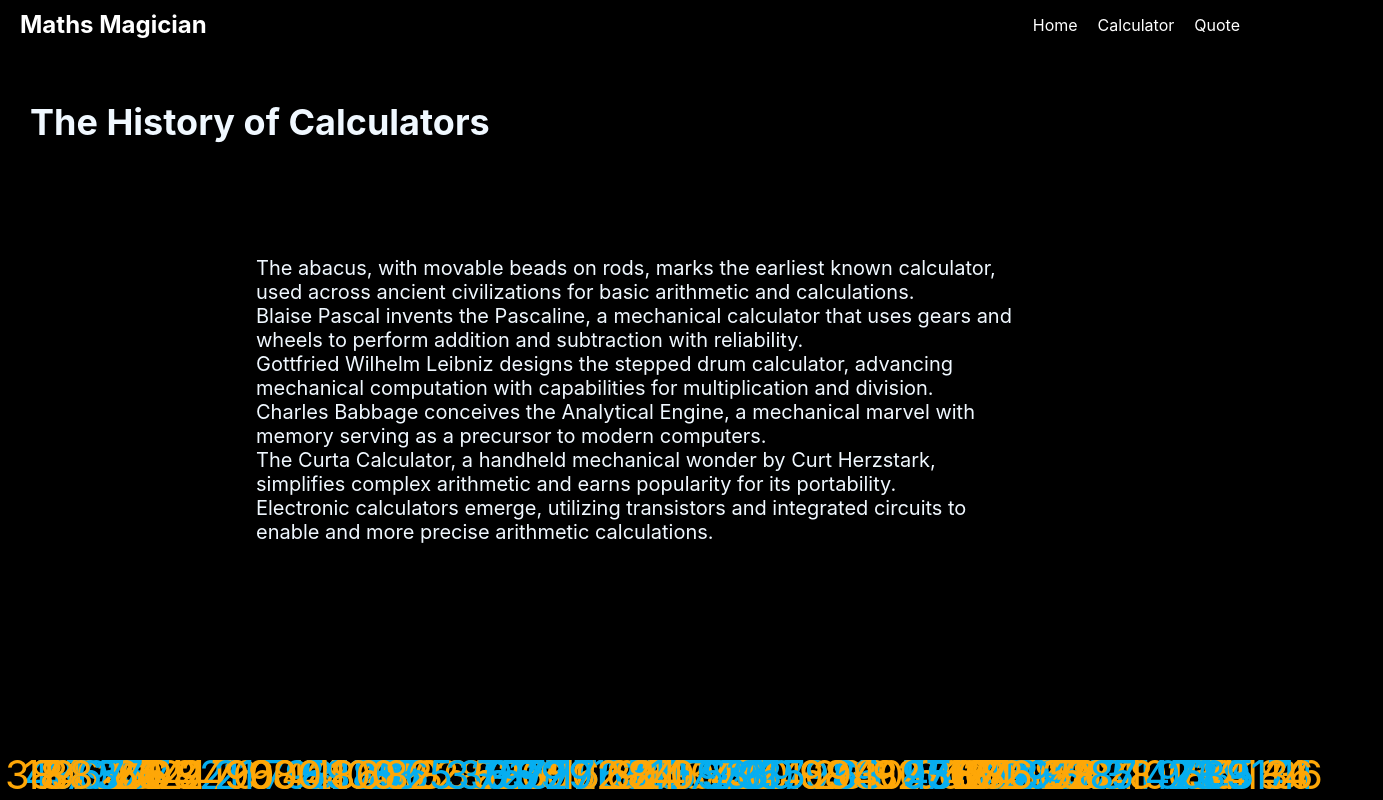
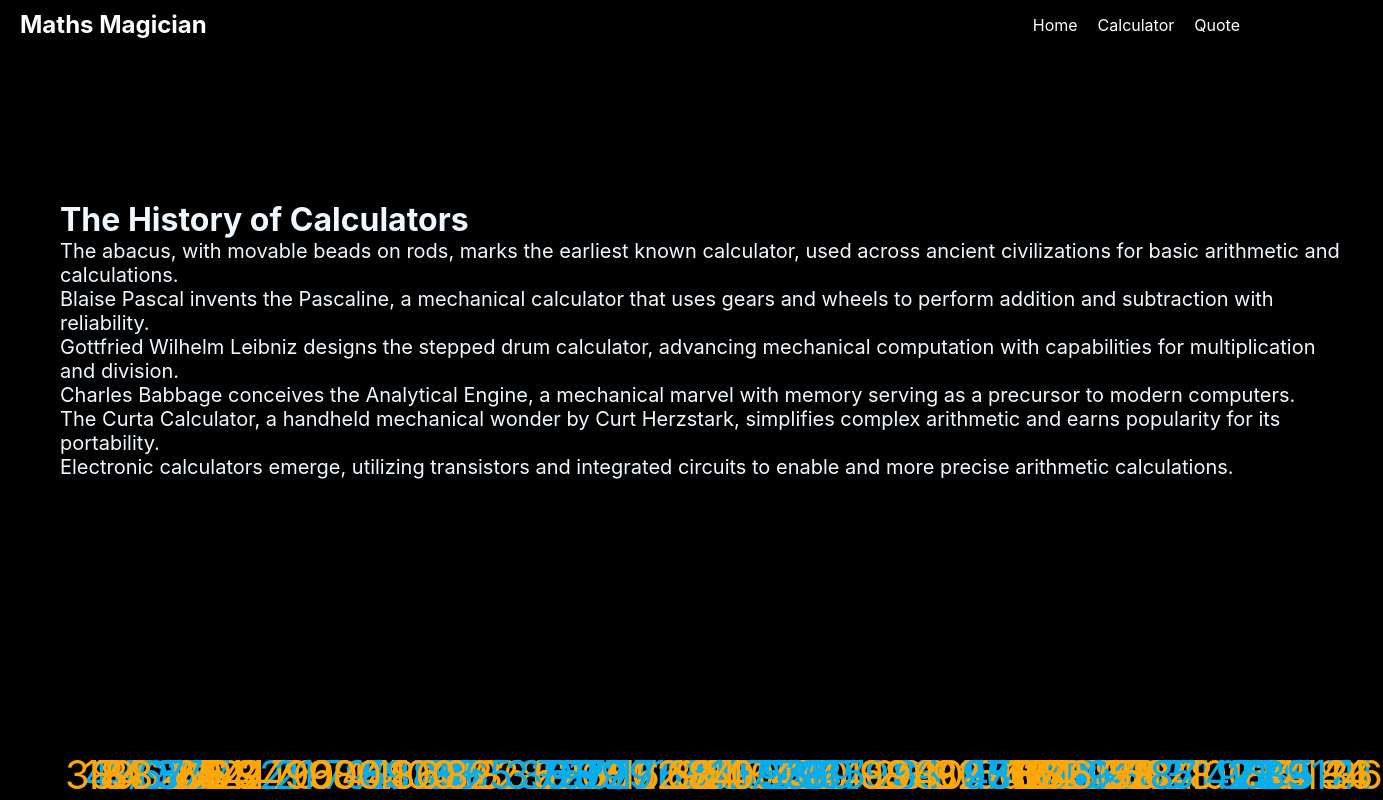
Before and after one commit to the-faizmohammad/MathsMagicians, a React (Create React App) app: page / in a window 1280 px wide. Shown: the whole page, 1383 px wide, since content can reach past the window. Built offline with nearby package versions, Linux system fonts and the light colour scheme.

Commit message:
update  styling

```diff
--- a/src/components/Calculator.css
+++ b/src/components/Calculator.css
@@ -17,7 +17,7 @@ body {
   padding: 20%;
 }
 
-.title {
+.cal-title {
   font-size: 36px;
   text-align: left;
   margin-bottom: 20px;
@@ -32,6 +32,13 @@ body {
   align-items: center;
   justify-content: center;
   height: 100%;
+}
+
+.Wrapper-cal {
+  display: flex;
+  flex-direction:row ;
+  justify-content: center;
+  gap: 3em;
 }
 
 .container {
--- a/src/spa/home.css
+++ b/src/spa/home.css
@@ -6,7 +6,7 @@ body {
   background-color: black;
 }
 
-.title {
+.home-title {
   color: aliceblue;
 }
 
@@ -25,6 +25,15 @@ body {
   color: rgb(254, 167, 7);
 }
 
+.home-container{
+  display: flex;
+  flex-direction: column;
+  position: absolute;
+  top: 200px;
+  left: 60px;
+  width: 100%;
+}
+
 .paragraph {
   color: aliceblue;
   font-size: 20px;
--- a/src/spa/home.js
+++ b/src/spa/home.js
@@ -14,7 +14,7 @@ class Home extends React.Component {
   getRandomNumber = (min, max) => Math.random() * (max - min) + min;
 
   animateNumber = (element) => {
-    const targetY = window.innerHeight - 50;
+    const targetY = window.innerHeight - 250;
     const modifiedElement = element;
 
     modifiedElement.addEventListener('mouseover', () => {
@@ -61,7 +61,7 @@ class Home extends React.Component {
     return (
       <div className="home-container" ref={this.containerRef}>
         <div className="home-content">
-          <h1 className="title">The History of Calculators</h1>
+          <h1 className="home-title">The History of Calculators</h1>
           <p className="paragraph">
             The abacus, with movable beads on rods, marks the earliest known calculator,
             used across ancient civilizations for basic arithmetic and calculations.
```
